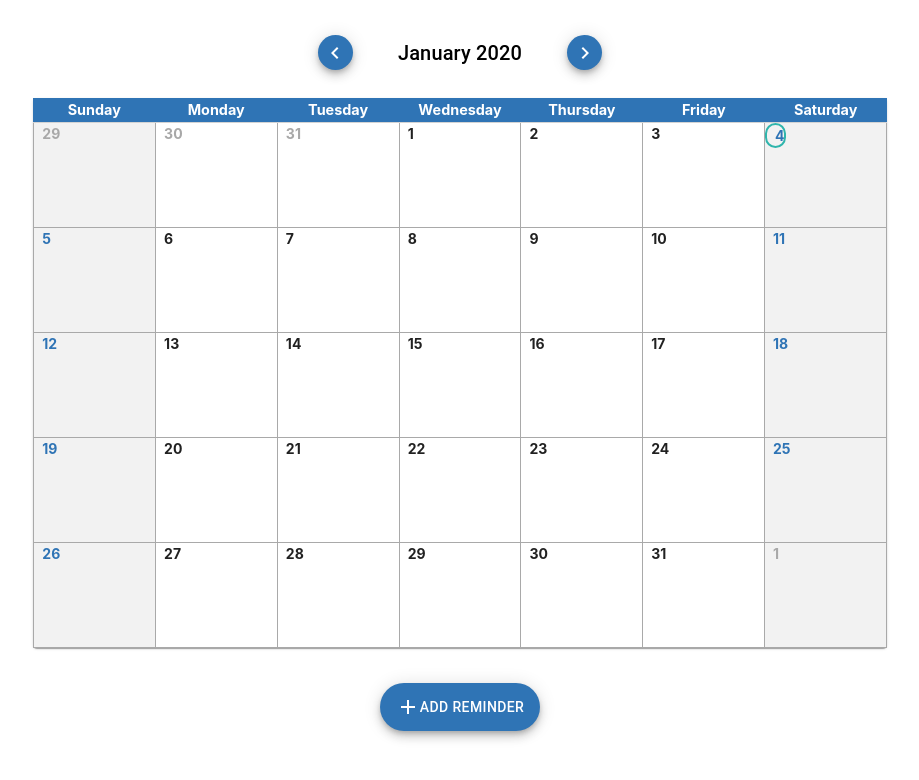
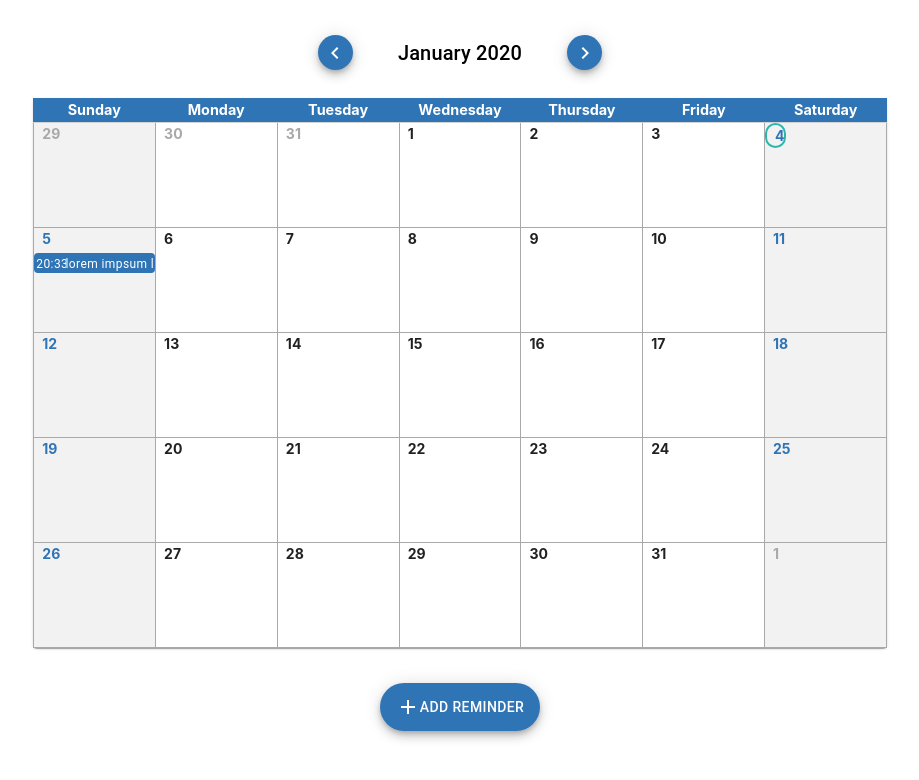
Before and after one commit to javier-montoya/jobsity-react-calendar, a React (Create React App) app: page / in a window 1280 px wide. Shown: the top 780 px of the page, without its empty margins (180-1099 px from the left). Built offline with nearby package versions, Linux system fonts and the light colour scheme; what redux-promise-middleware would draw is missing.

Commit message:
Reminder functionality working
- Added reminders are shown in the calendar with the apropriate color
- Handled overflow by making the calendar cell scrollable

```diff
--- a/src/actions/reminderActions.js
+++ b/src/actions/reminderActions.js
@@ -4,10 +4,9 @@ import Types from "../actions/types";
 const { CREATE_REMINDER } = Types;
 
 export const createReminder = reminder => dispatch => {
-  // date, time, text, color, city
   let newReminder = reminder;
-  newReminder.date = moment(reminder.date).format("MM/DD/YY");
-  newReminder.date = moment(reminder.time).format("h:mm a");
+  newReminder.date = moment(reminder.date).format();
+  newReminder.time = moment(reminder.time).format();
   newReminder.id = uuid();
 
   return dispatch({
--- a/src/components/Calendar/CalendarCell/CalendarCell.css
+++ b/src/components/Calendar/CalendarCell/CalendarCell.css
@@ -1,7 +1,7 @@
 .cell {
   position: relative;
   height: 6.5em;
-  overflow: hidden;
+  overflow: scroll;
   cursor: pointer;
   border-right: 1px solid darkgray;
   border-bottom: 1px solid darkgray;
--- a/src/components/Calendar/CalendarCell/CalendarCell.js
+++ b/src/components/Calendar/CalendarCell/CalendarCell.js
@@ -1,7 +1,9 @@
 import React from "react";
+import { useSelector } from "react-redux";
 import moment from "moment";
 import { Grid } from "@material-ui/core";
 import withStyles from "@material-ui/core/styles/withStyles";
+import ReminderIndicator from "./ReminderIndicator";
 import "./CalendarCell.css";
 
 const CalendarCell = ({ classes, dateString, inCurrentMonth }) => {
@@ -9,20 +11,40 @@ const CalendarCell = ({ classes, dateString, inCurrentMonth }) => {
   const isToday = cellDate.isSame(moment(), "day");
   const isWeekend = cellDate.day() === 0 || cellDate.day() === 6;
 
+  let reminders = useSelector(state => state.reminders.reminders);
+
+  const renderCalendarNumber = () => (
+    <div
+      className={`number ${!inCurrentMonth && "out-month"} ${isWeekend &&
+        "weekend-number"} ${isToday && "today"}`}
+    >
+      {cellDate.format("D")}
+    </div>
+  );
+
+  const renderReminders = () => {
+    let filteredReminders = reminders
+      .filter(reminder => moment(reminder.date).isSame(cellDate, "day"))
+      .sort((a, b) => moment(a.time).valueOf() - moment(b.time).valueOf());
+
+    return filteredReminders.map((reminder, index) => {
+      return (
+        <Grid key={`${dateString}-${index}`} item xs={12}>
+          <ReminderIndicator reminder={reminder} />
+        </Grid>
+      );
+    });
+  };
+
   return (
     <div
       className={`full-width cell ${isWeekend && "weekend-cell"}`}
       onClick={() => console.log("date clicked: ", dateString)}
     >
       <Grid container direction="column" justify="center">
-        <Grid container direction="row">
-          <div
-            className={`number ${!inCurrentMonth && "out-month"} ${isWeekend &&
-              "weekend-number"} ${isToday && "today"}`}
-          >
-            {cellDate.format("D")}
-          </div>
-          <Grid item></Grid>
+        <Grid container justify="space-between">
+          {renderCalendarNumber()}
+          {renderReminders()}
         </Grid>
       </Grid>
     </div>
--- /dev/null
+++ b/src/components/Calendar/CalendarCell/ReminderIndicator.js
@@ -0,0 +1,45 @@
+import React from "react";
+import moment from "moment";
+import Button from "@material-ui/core/Button";
+import Grid from "@material-ui/core/Grid";
+import makeStyles from "@material-ui/core/styles/makeStyles";
+import Typography from "@material-ui/core/Typography";
+
+const ReminderIndicator = ({ reminder }) => {
+  const dynamicStyles = makeStyles(() => ({
+    circleButton: {
+      width: "100%",
+      height: "20px",
+      boxShadow: "none",
+      padding: "0px 2px",
+      color: "white",
+      textTransform: "none",
+      backgroundColor: reminder.color // the reason we had to "makeStyles" dynamically
+    },
+    gridItem: {
+      overflow: "hidden"
+    }
+  }));
+
+  const classes = dynamicStyles();
+  const formattedTime = moment(reminder.time).format("H:mm");
+
+  return (
+    <Button className={classes.circleButton}>
+      <Grid container justify="space-between" alignItems="center">
+        <Grid item xs={3} className={classes.gridItem}>
+          <Typography noWrap variant="caption">
+            {formattedTime}
+          </Typography>
+        </Grid>
+        <Grid item xs={9} className={classes.gridItem}>
+          <Typography noWrap variant="caption">
+            {reminder.text}
+          </Typography>
+        </Grid>
+      </Grid>
+    </Button>
+  );
+};
+
+export default ReminderIndicator;
--- a/src/components/ReminderDialog/ReminderDialog.js
+++ b/src/components/ReminderDialog/ReminderDialog.js
@@ -39,7 +39,7 @@ const ReminderDialog = () => {
 
   const dialogTitle = selectedReminder ? "Update Reminder" : "Add Reminder";
 
-  const useStyles = makeStyles(() => ({
+  const dynamicStyles = makeStyles(() => ({
     currentColor: {
       backgroundColor: selectedColor,
       color: "white"
@@ -49,7 +49,7 @@ const ReminderDialog = () => {
     }
   }));
 
-  const classes = useStyles();
+  const classes = dynamicStyles();
 
   const handleClose = () => {
     setErrors({});
@@ -65,14 +65,12 @@ const ReminderDialog = () => {
     setErrors({});
     if (!validateForm()) return;
 
-    // dispatch it
-    // date, time, text, color, city
     const reminder = {
       date: selectedDate,
       time: selectedTime,
-      selectedText,
-      selectedColor,
-      selectedCity
+      text: selectedText,
+      color: selectedColor,
+      city: selectedCity
     };
 
     dispatch(createReminder(reminder));
@@ -129,7 +127,6 @@ const ReminderDialog = () => {
               <DatePicker
                 showTimeSelect
                 showTimeSelectOnly
-                timeFormat="h:mm a"
                 timeIntervals={5}
                 timeInputLabel="Time:"
                 selected={selectedTime}
@@ -178,7 +175,6 @@ const ReminderDialog = () => {
               <CompactPicker
                 color={selectedColor}
                 onChange={color => {
-                  console.log("color: ", color.hex);
                   setSelectedColor(color.hex);
                   setShowColorPicker(false);
                 }}
--- a/src/reducers/reminderReducer.js
+++ b/src/reducers/reminderReducer.js
@@ -2,7 +2,16 @@ import Types from "../actions/types";
 const { CREATE_REMINDER } = Types;
 
 const initialState = {
-  reminders: []
+  reminders: [
+    {
+      date: "2020-01-05T14:33:04-06:00",
+      time: "2020-01-05T14:33:04-06:00",
+      text: "lorem impsum long text that doesnt fit..",
+      color: "#2f74b5",
+      city: "aaaa",
+      id: "1d4dcd6-c6d-2a8a-ef8-6e06edf21eb6"
+    }
+  ]
 };
 
 export default (state = initialState, action) => {
```
